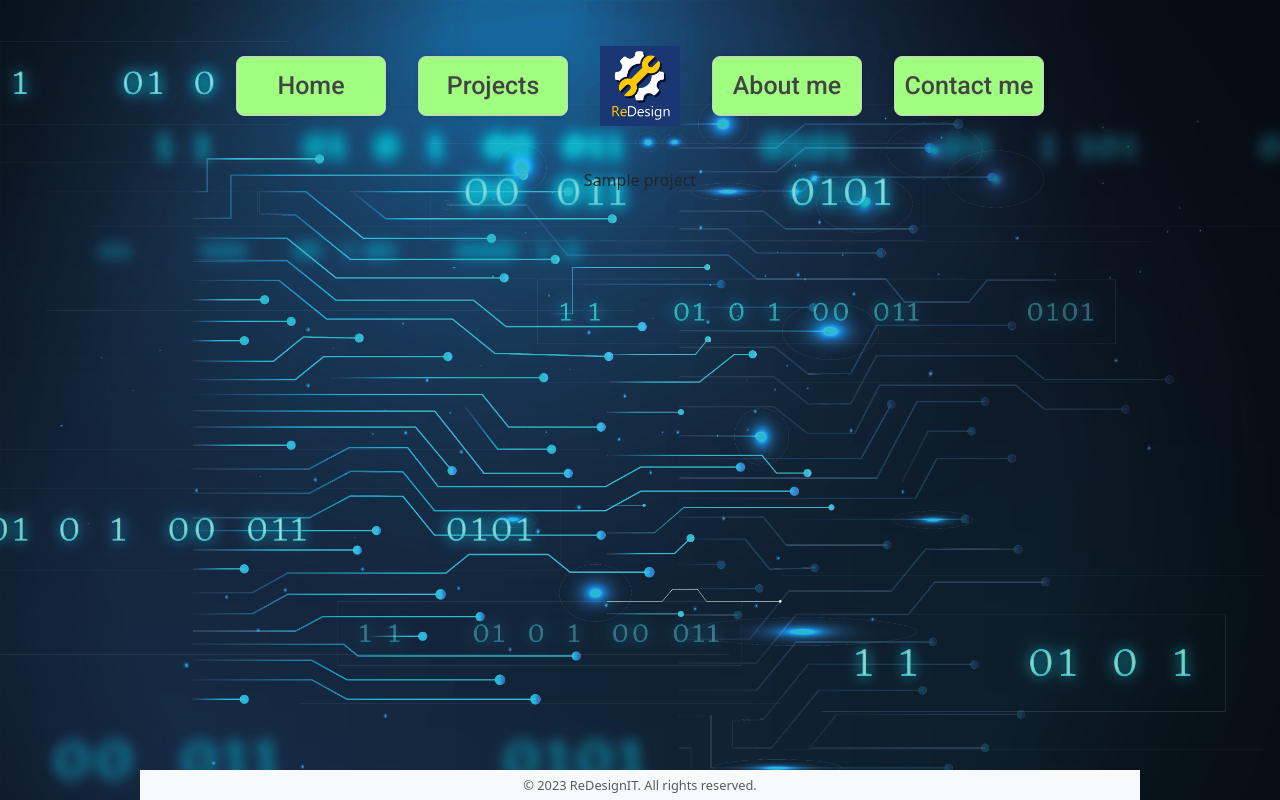
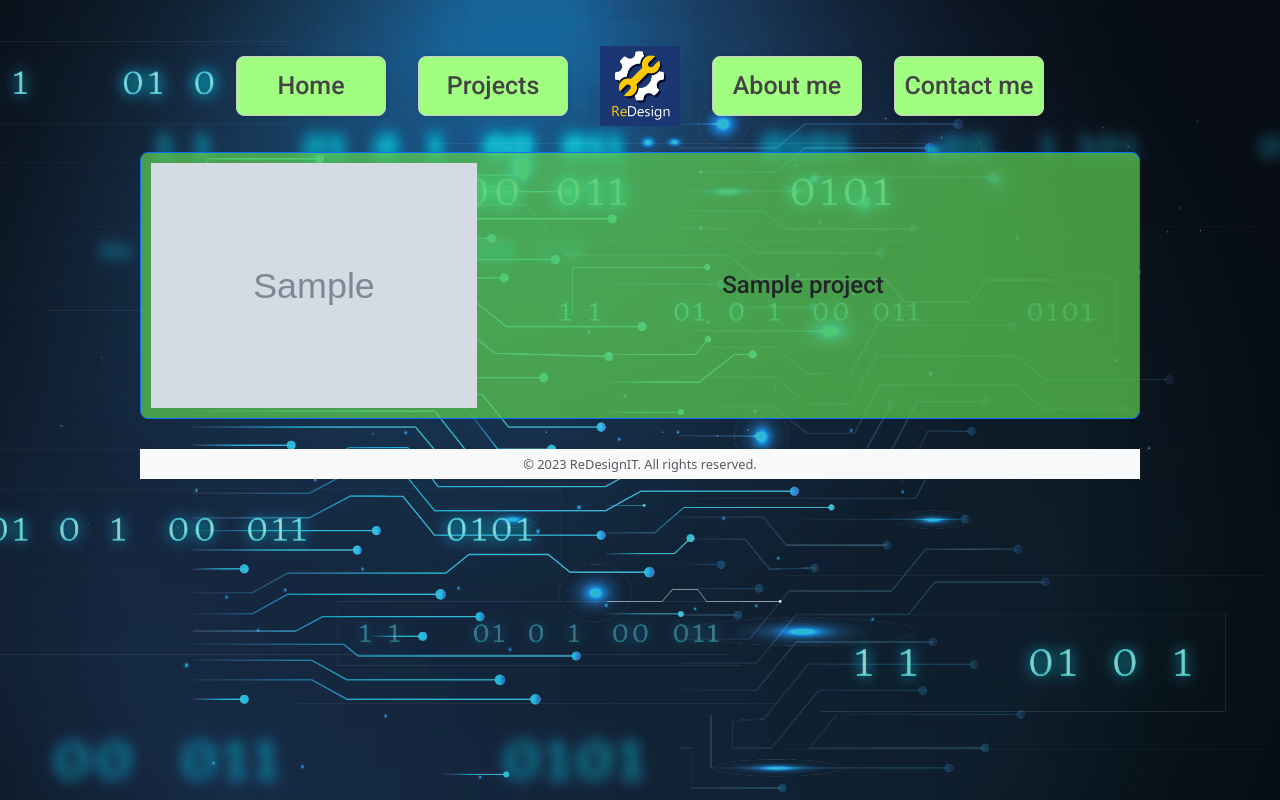
Before and after one commit to Hamster-Inside/ReDesignIT_PL, a Django app: page /projects/ in a window 1280 px wide. Run offline with Django 4.2, Linux system fonts and the light colour scheme; tables that the repository leaves empty hold one stand-in row (values such as "Sample post"); grey boxes marked "Sample" are stand-in pictures; some libraries are stand-ins or nearby versions.

Commit message:
projects subsite working

```diff
--- a/apps/projects/templates/projects.html
+++ b/apps/projects/templates/projects.html
@@ -2,8 +2,21 @@
 {% load static %}
 {% block content %}
 
-{% for project in my_projects %}
-<div class="projects-div"> {{ project.project_name }}</div>
-{% endfor %}
+<div class="my-grid-projects">
+        {% for project in my_projects %}
+            <div class="border border-primary rounded-3 projects-div">
+                <div class="project-image">
+                    {% if project.image %}
+                    <img src="{{project.image.url}}">
+                    {% else %}
+                    <img src="{% static '/images/project-puzzle-pieces.jpg' %}">
+                    {% endif %}
+                </div>
+                <div class="project-title">
+                <h4>{{ project.project_name }}</h4>
+                </div>
+            </div>
+        {% endfor %}
+</div>
 
 {% endblock %}
--- /dev/null
+++ b/static/css/content-projects.css
@@ -0,0 +1,46 @@
+
+
+.my-grid-projects {
+    height: 100%;
+    display: grid;
+    grid-template-columns: 1fr;
+    grid-auto-rows: 1fr;
+    width: 100%;
+    grid-row-gap: 10px;
+    padding-bottom: 60px;
+
+}
+
+.projects-div {
+    background-color:rgba(93,208,81,0.7);
+    font-family: 'Roboto', sans-serif;
+    padding: 10px 10px 10px 10px;
+    border: 2px solid yellow;
+    display: grid;
+    grid-template-columns: 1fr 2fr;
+    grid-auto-rows: 7fr 3fr;
+    width: 100%;
+    grid-row-gap: 10px;
+
+}
+
+.project-title{
+display:flex;
+justify-content:center;
+}
+.project-title h4{
+text-align: center;
+margin: auto;
+}
+
+.project-image{
+    display: flex;
+    align-items:center;
+}
+
+.project-image img{
+
+    max-width: 100%;
+    height: auto;
+
+}
--- a/static/css/main.css
+++ b/static/css/main.css
@@ -1,24 +1,20 @@
 @import "header.css";
-@import "content.css";
+@import "content-home.css";
+@import "content-projects.css";
 @import "footer.css";
 
 
 html, body {
 height: 100%;
-margin: 0;
-padding: 0;
+width: 100%;
 cursor: url('/static/images/pointer-32x32.png') 10 3, default;
 }
 
 body {
   background-image: url('/static/images/background-redesignit.png');
   background-size: cover;
-  justify-content: center;
+}
 
-}
-#content-wrap {
-  padding-bottom: 30px;    /* Footer height */
-}
 
 #container{
 max-width: 1000px;
@@ -26,10 +22,17 @@ justify-content: center;
   margin-right: auto;
   margin-left: auto;
   position: relative;
-  min-height: 100vh;
+  height: 100%
+  padding-bottom: 30px;
 }
 
 .work-in-progress {
   width: 400px;
   height: auto;
 }
+
+.center{
+justify-content: center;
+align-items: center;
+vertical-align:middle;
+}
--- a/templates/base.html
+++ b/templates/base.html
@@ -16,15 +16,13 @@
 </head>
 <body>
 <div id="container">
- <div id="content-wrap">
     {% include 'header.html' %}
 
-    <div class="content">
-        {% block content %}{% endblock %}
-    </div>
+    {% block content %}
+
+    {% endblock %}
 
     {% include 'footer.html' %}
- </div>
 </div>
 
 <script src="{% static '/js/jquery-3.7.1.min.js' %}"></script>
```
